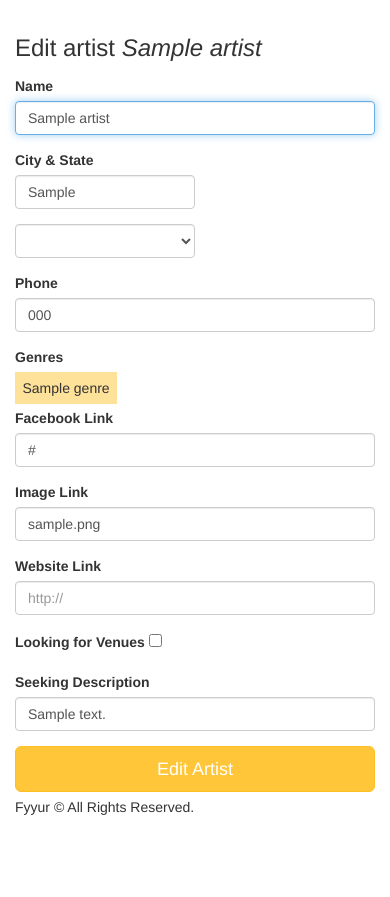
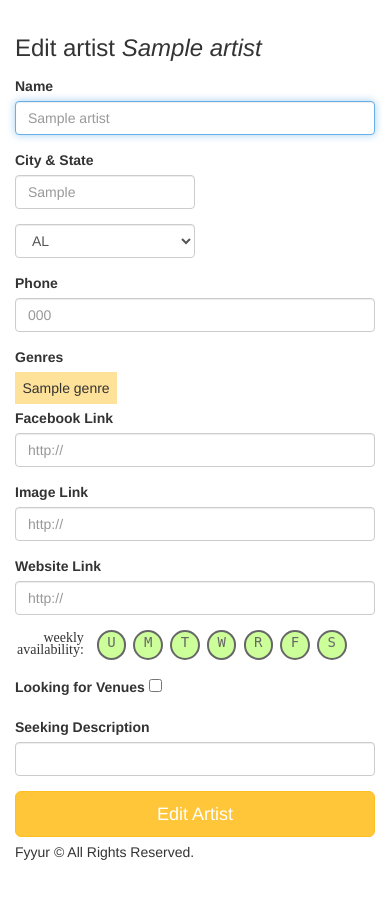
Before and after one commit to mmelines/fyyur_fsnd, a Flask app: page /artists/1/edit in a window 390 px wide. Shown: the part 60-957 px from the top of the page. Before the commit the page ends 875 px from the top, so only its background shows below. Run offline with Flask 2, Linux system fonts and the light colour scheme; tables that the repository leaves empty hold one stand-in row (values such as "Sample post"); some libraries are stand-ins or nearby versions.

Commit message:
altered weekly availability css to be better responsive

```diff
--- a/static/css/main.css
+++ b/static/css/main.css
@@ -265,7 +265,7 @@
  * Artist Availability specific styles
  ****************************************************************************/
 #avail-week {
-  width: 70%;
+  width: 100%;
   display: flex;
   flex-direction: row;
   flex-wrap: nowrap;
@@ -284,8 +284,8 @@
 }
 
 .avail-day {
-  width: 2em;
-  height: 2em;
+  width: 3.5vh;
+  height: 3.5vh;
   margin-right: 2%;
   text-align: center;
   border-radius: 90%;
--- a/templates/forms/edit_artist.html
+++ b/templates/forms/edit_artist.html
@@ -55,7 +55,21 @@
             <label for="website_link">Website Link</label>
             {{ form.website_link(class_ = 'form-control', placeholder='http://', autofocus = true) }}
       </div>
-
+      <div class="form-group">
+        <div id="avail-container">
+          <div id="avail-week" class="avail">
+            <div id="avail-label">
+              weekly<br>
+              availability:
+            </div>
+            {% for day_int, date in artist.availability.items() %}
+              <div id="avail-{{day_int}}" alt="{{date.name}}" class="avail-day avail-{{date.value|lower}}">
+                {{date.abbr}}
+              </div>
+            {% endfor %}
+          </div>
+        </div>
+      </div>
       <div class="form-group">
           <label for="seeking_venue">Looking for Venues</label>
           {{ form.seeking_venue(placeholder='Venue', autofocus = true) }}
@@ -69,7 +83,7 @@
       <input id="submit-btn" type="submit" value="Edit Artist" onclick="presubmit(event)" class="btn btn-primary btn-lg btn-block">
     </form>
     <script>
-      var artist = {{artist | tojson}};
+      var artist = {{artist}};
       var genres = {{genres | tojson}};
     </script>
     <script type="text/javascript" src="{{ url_for('static', filename='js/edit_form.js')  }}"></script>
```
